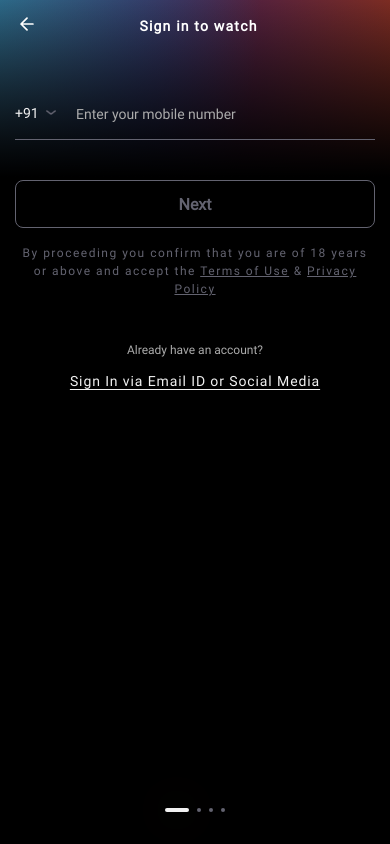
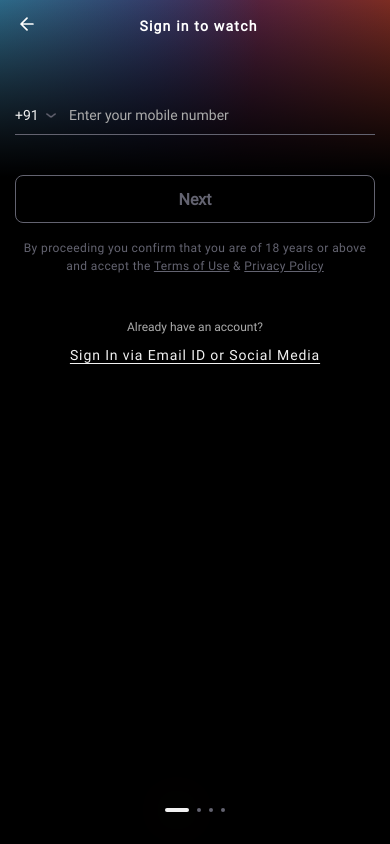
Before and after one commit to bhushan-mehta9/sonyliv-w12, a Next.js app: page /test in a window 390 px wide. Built offline with nearby package versions, Linux system fonts and the light colour scheme.

Commit message:
UI fixes

```diff
--- a/components/Modal/SelectCountryCode/selectCode.js
+++ b/components/Modal/SelectCountryCode/selectCode.js
@@ -29,7 +29,7 @@ const SelectCode = (props) => {
         <div className={style.modalcontent}>
           <div className={style.selecttext}>Select Country</div>
           <div className={style.container}>
-            {arr.map(({ code, name, checked }) => (
+            {arr.map(({ code, name, checked, index}) => (
               <div className={style.wrapper} key={code}>
                 <div className={style.country_code_container}>
                   <span className={style.country_name}>{name + " "}</span>
@@ -44,6 +44,7 @@ const SelectCode = (props) => {
                       name="myGroup"
                       checked={checked}
                       onChange={(e) => handleCheckBox(e)}
+                      defaultChecked={code === 0}
                     />
                     <span className={style.circleshape}></span>
                   </label>
--- a/components/SignIn/SignIn.js
+++ b/components/SignIn/SignIn.js
@@ -66,6 +66,7 @@ const SignIn = ({ handleBack, handlePageChange, closeSignIn }) => {
    * Creation Date :10/02/23
    */
   const handleSocialLoginModal = () => {
+    setActive(false);
     setSocialLoginModal(true);
   };
   /**
@@ -125,8 +126,7 @@ const SignIn = ({ handleBack, handlePageChange, closeSignIn }) => {
   const emailChangehandler = (e) => {
     const valueEmail = e.target.value;
     setemailInput(valueEmail);
-    const regexmail = /^\w+([\.-]?\w+)*@\w+([\.-]?\w+)*(\.\w{2,3})+$/;
-    console.log(regexmail.test(valueEmail), "mail");
+    const regexmail = /^\w+([\.-]?\w+)*@\w+([\.-]?\w+)*(\.\w{2,3})+$/
     if (regexmail.test(valueEmail) === true) {
       setActive(!active);
     } else {
@@ -188,8 +188,7 @@ const SignIn = ({ handleBack, handlePageChange, closeSignIn }) => {
                 name="email"
                 value={emailInput}
                 onChange={emailChangehandler}
-                autoComplete={false}
-                // placeholder="Enter your email address"
+                autocomplete="off"
               />
               <label className={style.labelemail} for="phone_number">
                 Enter your email address
@@ -217,8 +216,7 @@ const SignIn = ({ handleBack, handlePageChange, closeSignIn }) => {
                   max="10"
                   value={phonenumber}
                   onChange={onNumberChange}
-                  // onKeyDown={onNumberChange}
-                  autoComplete={false}
+                  autocomplete="off"
                   id="phone_number"
                 />
                 <label className={style.labelphone} for="phone_number">
--- a/components/SignIn/SignIn.module.scss
+++ b/components/SignIn/SignIn.module.scss
@@ -1,12 +1,3 @@
-// .main{
-//     background: linear-gradient(0deg, #000000 79.07%, rgba(0, 0, 0, 0) 109.5%),
-//      linear-gradient(360deg, #0E0F15 34.18%, rgba(7, 7, 10, 0) 100%), radial-gradient(88.87% 98.15% at -20.75% -15.5%, #24BFF3 0%, rgba(64, 32, 128, 0) 100%) /* warning: gradient uses a rotation that is not supported by CSS and may not behave as expected */, radial-gradient(108.25% 233.18% at 36.5% 37.5%, #402080 0%, #FF5500 100%) /* warning: gradient uses a rotation that is not supported by CSS and may not behave as expected */, radial-gradient(78.75% 520.8% at -23.37% -35.25%, #FAEB32 0%, #FF5500 100%)
-//     /* warning: gradient uses a rotation that is not supported by CSS and may not behave as expected */,
-//     linear-gradient(312.65deg, #000000 63.82%, #1F1F2D 113.14%);
-//     padding: 3%;
-//     height: auto;
-//     min-height: 900px;
-// }
 
 .mainheader {
   position: fixed;
@@ -98,8 +89,8 @@
       .email {
         font-style: normal;
         font-weight: 400;
-        font-size: 14px;
-        line-height: 16px;
+        font-size: 16px;
+        line-height: 24px;
         letter-spacing: 1px;
         font-feature-settings: "ss02" on, "ss03" on;
         color: #ffffff;
@@ -107,10 +98,11 @@
         width: 100%;
         border: none;
         border-bottom: 1px solid #636370 !important;
-        padding: 15px 0px;
+        padding: 6px 0px 8px 0px;
         outline: none !important;
         position: relative;
         z-index: 1;
+        color: #ACACAC;
         &:focus + .labelemail {
           top: auto;
           bottom: 100%;
@@ -118,6 +110,7 @@
           font-size: 12px;
           line-height: 16px;
           left: 0;
+          color: #F1F1F1;
         }
       }
       input:not([value=""]) + .labelemail {
@@ -127,6 +120,7 @@
         font-size: 12px;
         line-height: 16px;
         left: 0;
+        color: #F1F1F1;
       }
       .labelemail {
         display: inline-block;
@@ -138,11 +132,11 @@
         position: absolute;
         transition: all 0.05s linear;
         left: 3px;
-        top: 15px;
+        top: 8px;
         white-space: nowrap;
       }
       .note {
-        letter-spacing: 1px;
+        // letter-spacing: 1px;
         font-style: normal;
         font-weight: 400;
         font-size: 12px;
@@ -152,15 +146,17 @@
         color: #636370;
         padding: 5px 0px;
         width: 414px;
+        margin-bottom: -16px;
       }
     }
     .containerphone {
       display: flex;
       align-items: center;
-      height: 40px;
-      padding-bottom: 14px;
+      // height: 40px;
+      padding-bottom: 9px;
       border-bottom: 1px solid #636370;
       position: relative;
+      padding-top: 15px;
       .country {
         height: auto;
         font-size: 14px;
@@ -195,22 +191,27 @@
         width: 82%;
         outline: none;
         letter-spacing: 1px;
+        color: #ACACAC;
         &:focus + .labelphone {
           top: auto;
-          bottom: 100%;
+          bottom: 70%;
           font-weight: 400;
           font-size: 12px;
           line-height: 16px;
           left: 0;
+          margin-bottom: 6px;
+          color: #F1F1F1;
         }
       }
       input:not([value=""]) + .labelphone {
         top: auto;
-        bottom: 100%;
+        bottom: 70%;
         font-weight: 400;
         font-size: 12px;
         line-height: 16px;
         left: 0;
+        margin-bottom: 6px;
+        color: #F1F1F1;
       }
       .labelphone {
         display: inline-block;
@@ -221,8 +222,7 @@
         color: #acacac;
         position: absolute;
         transition: all 0.05s linear;
-        left: 61px;
-        top: 4px;
+        left: 54px;
         white-space: nowrap;
       }
     }
@@ -232,11 +232,9 @@
       line-height: 16px;
       color: #ff5500;
       margin-top: 8px;
-
       letter-spacing: 1px;
     }
     .refcode {
-      // display: none !important;
       display: flex;
       justify-content: center;
       margin: 40px 0%;
@@ -294,15 +292,14 @@
       font-size: 15px;
       font-weight: 700;
       line-height: 18px;
-      letter-spacing: 1.5px;
       text-align: center;
       font-size: 12px;
       font-weight: 400;
       line-height: 18px;
-      letter-spacing: 0.9px;
       text-align: center;
       color: #636370;
       margin: 16px 0 40px 0;
+      letter-spacing: 0.5px;
 
       .tnc {
         text-decoration: underline;
@@ -388,6 +385,14 @@
         }
       }
     }
+    .containerphone{
+      .number {
+        &:focus + .labelphone {
+          bottom: 60% !important;
+        }
+    }
+  }
+
     .pagination {
       // margin-top: 70%;
   }
@@ -429,8 +434,15 @@
         color: white;
       }
     }
+    .containerphone{
+      .number {
+        &:focus + .labelphone {
+          bottom: 55% !important;
+        }
+    }
+  }
     .new {
-      margin-top: 45px;
+      margin-top: 35px;
       width: 100%;
       padding: 15px;
       .containeremail {
@@ -501,11 +513,9 @@
         }
       }
       .proceed {
-        // font-family: 'SF Pro';
         font-size: 15px;
         font-weight: 700;
         line-height: 18px;
-        letter-spacing: 1.5px;
         text-align: center;
         font-size: 12px;
         font-weight: 400;
@@ -513,6 +523,7 @@
         text-align: center;
         color: #636370;
         margin: 16px 0 40px 0;
+        letter-spacing: 0.4px;
         .tnc {
           text-decoration: underline;
         }
@@ -528,7 +539,7 @@
         letter-spacing: 0em;
         text-align: center;
         color: #acacac;
-        margin: 2% 0%;
+        margin-bottom: 4px;
       }
       .viaemail {
         // font-family: 'SF Pro';
```
Also changed, not shown: pages/player/index.js (+13 -13 lines).
